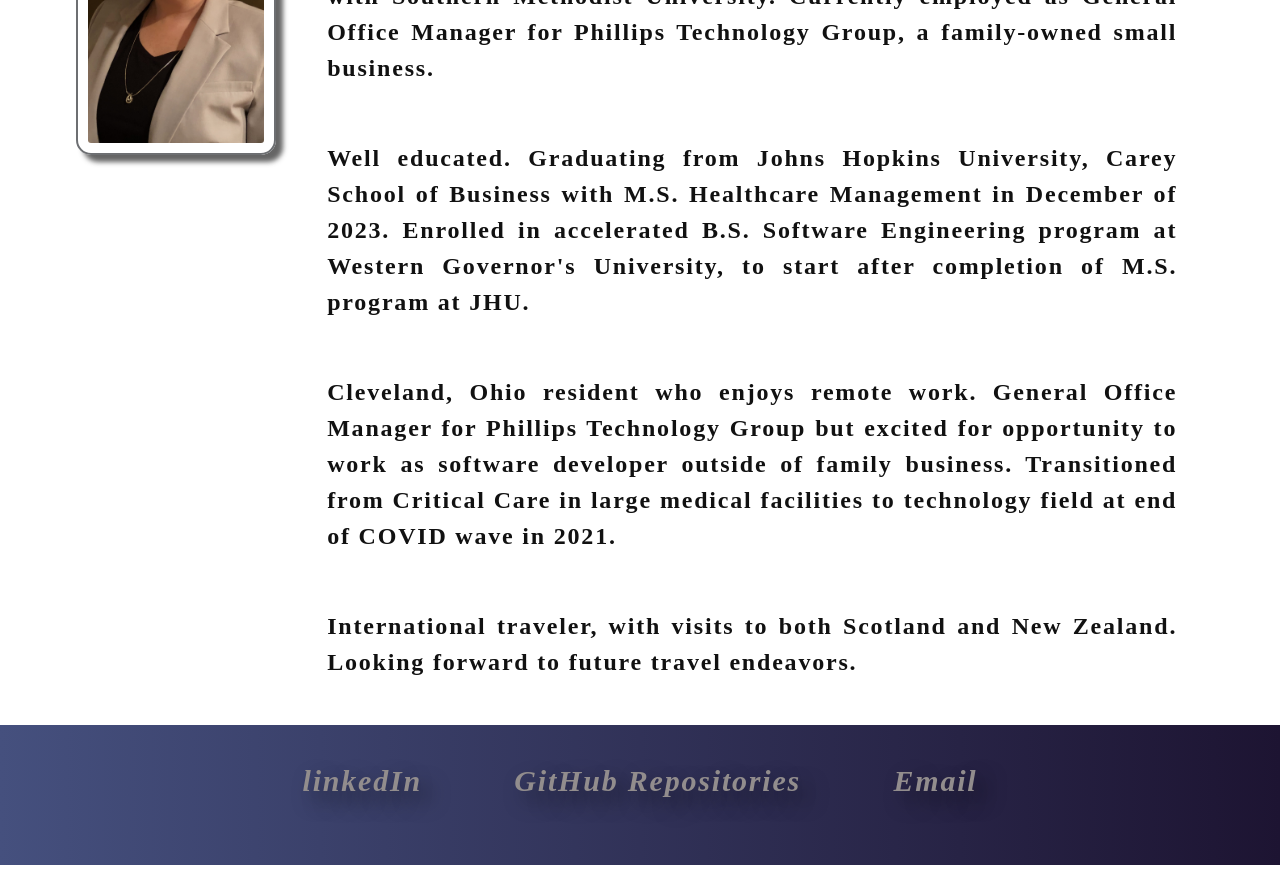
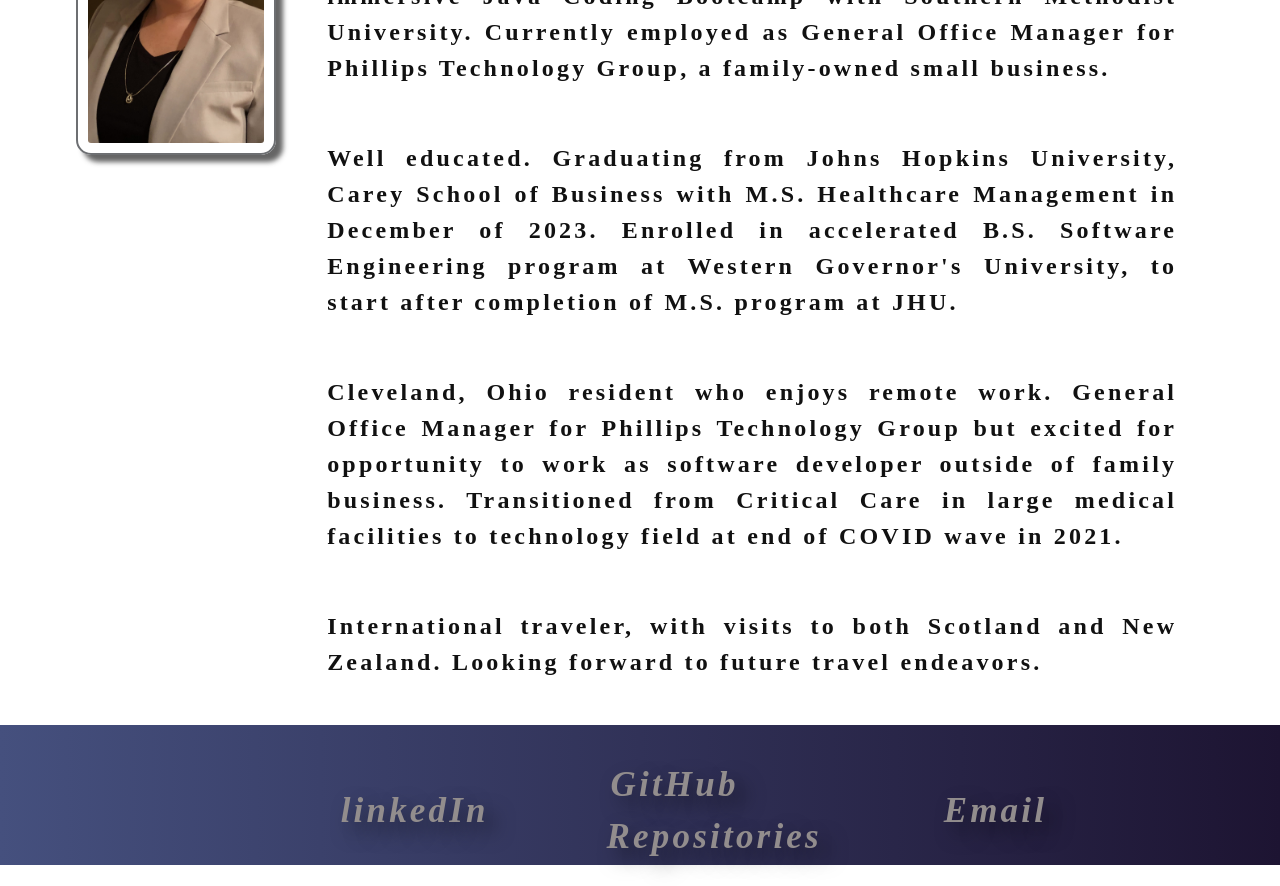
Before and after one commit to cphill11/react-portfolio, a React (Create React App) app: page / in a window 1280 px wide. Shown: the part 700-1586 px from the top of the page. Before the commit the page ends 1565 px from the top, so only its background shows below. Built offline with nearby package versions, Linux system fonts and the light colour scheme.

Commit message:
removed contact section, as email is now accessed in footer

```diff
--- a/src/App.js
+++ b/src/App.js
@@ -7,5 +7,4 @@ import PortfolioContainer from "./components/Portfolio-container";
 
 const App = () =>  <PortfolioContainer />;
 
-
 export default App;
--- a/src/components/Portfolio-container.js
+++ b/src/components/Portfolio-container.js
@@ -1,6 +1,5 @@
 import React, { useState } from "react";
 import About from "./About";
-// import Contact from "./Contact";
 import Resume from "./Resume";
 import Portfolio from "./Portfolio";
 import Ancillary from "./Ancillary";
@@ -25,9 +24,6 @@ export default function PortfolioContainer() {
     if (currentPage === "Ancillary") {
       return <Ancillary/>;
     }
-    // if (currentPage === "Contact") {
-    //   return <Contact />;
-    // }
   };
 
   const handlePageChange = (page) => setCurrentPage(page);
--- a/src/components/Portfolio.js
+++ b/src/components/Portfolio.js
@@ -69,9 +69,8 @@ function Portfolio(props) {
         </div>
       </div>
       </div>
-      <Footer />
+      <Footer/>
     </div>
   );
 }
-
 export default Portfolio;
--- a/src/components/Resume.js
+++ b/src/components/Resume.js
@@ -1,33 +1,29 @@
 import React from "react";
 import pdf from "../assets/small/resume.pdf";
-import '../index.css';
-import '../media-queries.css';
+import "../index.css";
+import "../media-queries.css";
 
 function Resume() {
   return (
     <section>
       <h1 id="resume">Coding Stack Overview</h1>
       <div id="skillset">
+
         <ul>
           <li>IDE:IntelliJ and Visual Studio Code</li>
           <li>MERN Stack: MongoDB, React.js, Express.JS, Node.js</li>
-          <li>Java: Object-Oriented Programming: Java, JavaScript</li>
+          <li>Object-Oriented Programming: Java, JavaScript</li>
           <li>HTML / CSS / Bootstrap / Bulma</li>
           <li>SQL / SQL Workbench / Mongoose</li>
           <li>RESTful APIs</li>
           <li>Kanbans: Jira and GitHub</li>
-          <li>Docker</li>
-          <li>Spring Framework</li>
-          </ul>
+          <li>Spring Framework / Maven Projects</li>
+        </ul>
 
-        </div>
+
+      </div>
       <div id="pdf">
-        <a
-          href={pdf}
-          className="my-4"
-          target="_blank"
-          rel="noreferrer"
-        >
+        <a href={pdf} className="my-4" target="_blank" rel="noreferrer">
           Resume Downloadable as PDF
         </a>
       </div>
--- a/src/index.css
+++ b/src/index.css
@@ -1,3 +1,7 @@
+* {
+  box-sizing: border-box;
+}
+
 :root {
   --primary-color: #928d8d;
   --secondary-color: #0a3247;
@@ -11,14 +15,11 @@
   --spacing-five: calc(2.5rem);
 }
 
-* {
-  box-sizing: border-box;
-}
-main {
+/* main {
   margin: 0 auto;
   max-width: 100%;
   padding: 50px 30px;
-}
+} */
 
 html,
 body {
@@ -30,7 +31,7 @@ body {
   padding: 0;
   font-weight: 600;
   line-height: 1.5;
-  font-size: 18px;
+  font-size: 32px;
   letter-spacing: 0.1em;
   background: var(--tertiary);
   color: var(--darker);
@@ -210,7 +211,7 @@ button[disabled] {
   color: #38356c;
   text-shadow: 10px 10px 20px rgba(0, 0, 0, 0.5);
   padding: 0px 0px 40px 50px;
-}
+ }
 
 #pdf:hover {
   text-decoration: underline;
@@ -369,14 +370,16 @@ textarea {
 
 footer {
   font-weight: 100;
-  font-size: 30px;
+  font-size: 35px;
   font-style: italic;
   background: linear-gradient(to right, rgb(69, 80, 126), rgb(29, 20, 50));
-  align-items: center;
+  justify-content: space-between;
   padding: 0.5rem;
   text-shadow: 10px 10px 20px rgba(0, 0, 0, 0.5);
-  position: fixed;
+  /* position: fixed; */
   position: absolute;
+  display: flex;
+  flex-direction: column;
   width: 100%;
   height: 140px;
 }
@@ -385,7 +388,6 @@ footer section {
   color: var(--primary-color);
   display: flex;
   align-items: center;
-  justify-content: space-between;
   flex-direction: row;
   padding: 10px 10% 0px 10%;
   margin: 0 10%;
@@ -393,8 +395,9 @@ footer section {
 
 footer li {
   display: inline;
-  margin: 15px;
-  padding: 0% 3% 0% 3%;
+  margin: 0 10 0 10px;
+  justify-content: space-between;
+  padding: 2% 5% 3% 10%;
 }
 
 .container {
@@ -503,8 +506,6 @@ a {
   color: var(--primary);
   font-weight: 600;
   padding: 2px 4px;
-  /* margin-left: -2px;
-  margin-right: -2px; */
 }
 
 .navActive {
--- a/src/index.js
+++ b/src/index.js
@@ -4,6 +4,7 @@ import React from "react";
 // renders App component at root element of index.html
 import ReactDOM from "react-dom";
 import "./index.css";
+import "./media-queries.css";
 import App from "./App";
 import reportWebVitals from "./reportWebVitals";
 
--- a/src/media-queries.css
+++ b/src/media-queries.css
@@ -1,4 +1,5 @@
-@media only screen and (max-width: 480px) {
+/* MEDIA QUERY FOR DESKTOP SCREENS AND SMALLER */
+@media only screen and (min-device-width: 1025px) and (max-device-width: 1200px) and (orientation: portrait) {
   .SplitPane {
     height: 900px;
     padding: 0 2% 0 2%;
@@ -7,14 +8,14 @@
     margin-bottom: 100px;
     display: flex;
     flex-direction: row;
-  }
-  .SplitPane img {
-    height: 100px;
-    width: 125px;
-    margin: 1rem 1rem 10rem 0.5rem;
-    /* background-color: rgb(104, 191, 146); */
+    /* background-color: rgb(148, 148, 198); */
   }
 
+  .SplitPane img {
+    height: 130px;
+    width: 205px;
+    margin: 1rem 1rem 10rem 0.5rem;
+  }
   .header {
     float: none;
     width: 100%;
@@ -27,6 +28,37 @@
   }
 }
 
+/* MEDIA QUERY FOR SMALL SCREENS AND LAPTOPS */
+@media only screen and (min-device-width: 769px) and (max-device-width: 1024px) and (orientation: portrait) {
+  .SplitPane {
+    height: 900px;
+    padding: 0 2% 0 2%;
+    font-size: 25px;
+    color: #3f3b3b;
+    margin-bottom: 100px;
+    display: flex;
+    flex-direction: row;
+    /* background-color: rgb(148, 148, 198); */
+  }
+
+  .SplitPane img {
+    height: 130px;
+    width: 205px;
+    margin: 1rem 1rem 10rem 0.5rem;
+  }
+  .header {
+    float: none;
+    width: 100%;
+  }
+
+  .footer {
+    float: none;
+    width: 100%;
+    position: fixed;
+  }
+}
+
+/* MEDIA QUERY FOR iPADS, TABLETS & SMALLER */
 @media only screen and (min-width: 481px) and (max-width: 768px) {
   .SplitPane {
     height: 900px;
@@ -56,7 +88,9 @@
   }
 }
 
-@media only screen and (min-device-width: 769px) and (max-device-width: 1024px) and (orientation: portrait) {
+/* MEDIA QUERY FOR MOBILE DEVICES */
+@media screen and (max-width: 480px) {
+
   .SplitPane {
     height: 900px;
     padding: 0 2% 0 2%;
@@ -65,14 +99,14 @@
     margin-bottom: 100px;
     display: flex;
     flex-direction: row;
-    /* background-color: rgb(148, 148, 198); */
+  }
+  .SplitPane img {
+    height: 100px;
+    width: 125px;
+    margin: 1rem 1rem 10rem 0.5rem;
+    /* background-color: rgb(104, 191, 146); */
   }
 
-  .SplitPane img {
-    height: 130px;
-    width: 205px;
-    margin: 1rem 1rem 10rem 0.5rem;
-  }
   .header {
     float: none;
     width: 100%;
@@ -84,60 +118,3 @@
     position: fixed;
   }
 }
-
-@media only screen and (min-device-width: 1025px) and (max-device-width: 1200px) and (orientation: portrait) {
-  .SplitPane {
-    height: 900px;
-    padding: 0 2% 0 2%;
-    font-size: 25px;
-    color: #3f3b3b;
-    margin-bottom: 100px;
-    display: flex;
-    flex-direction: row;
-    /* background-color: rgb(148, 148, 198); */
-  }
-
-  .SplitPane img {
-    height: 130px;
-    width: 205px;
-    margin: 1rem 1rem 10rem 0.5rem;
-  }
-  .header {
-    float: none;
-    width: 100%;
-  }
-
-  .footer {
-    float: none;
-    width: 100%;
-    position: fixed;
-  }
-}
-
-/* Desktops ------------------ */
-@media only screen and (min-width: 1201px) {
-  .SplitPane {
-    height: 900px;
-    padding: 0 2% 0 2%;
-    font-size: 25px;
-    color: #3f3b3b;
-    margin-bottom: 100px;
-    display: flex;
-    flex-direction: row;
-  }
-  .SplitPane img {
-    height: 200px;
-    width: 375px;
-    margin: 1rem 1rem 10rem 0.5rem;
-  }
-  .header {
-    float: none;
-    width: 100%;
-  }
-
-  .footer {
-    float: none;
-    width: 100%;
-    position: fixed;
-  }
-}
```
Also changed, not shown: src/components/Contact.js (deleted, +0 -63 lines), src/components/NavTabs.js (+1 -11 lines), src/components/Project.js (+1 -29 lines), src/assets/images/keepingTally.jpg.
